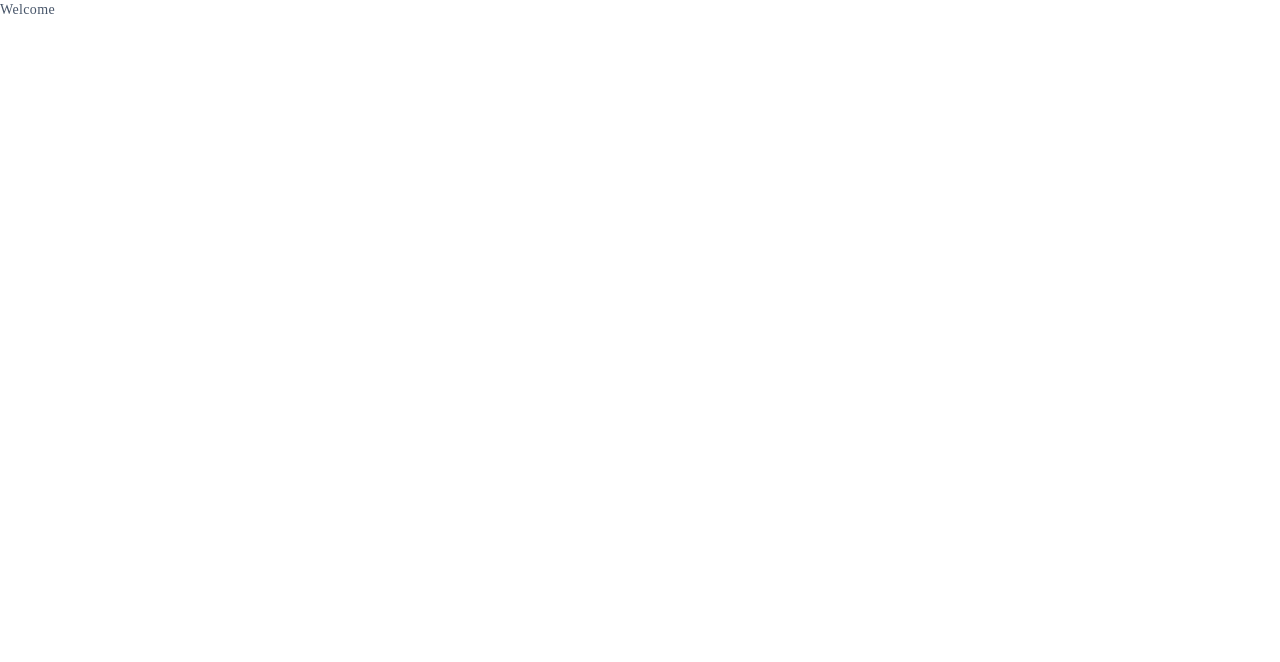
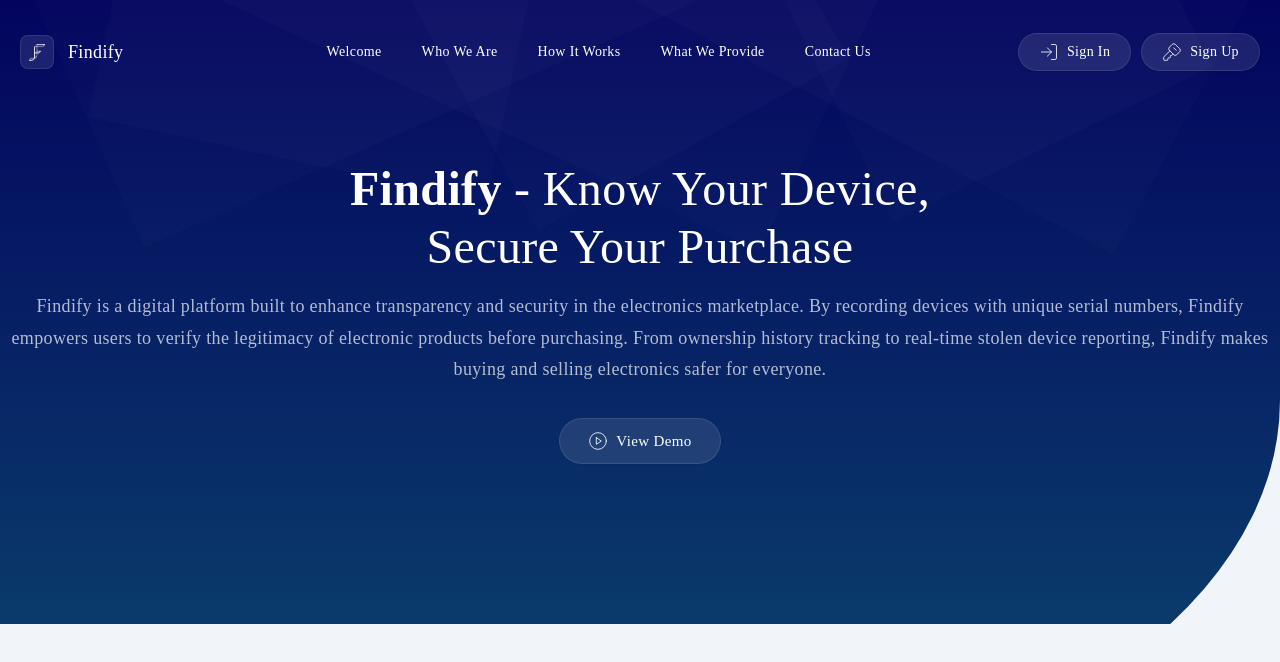
Before and after one commit to kajugadaniels/findify-client, a React (Vite) app: page / in a window 1280 px wide. Shown: the top 662 px of the page. Built offline with nearby package versions, Linux system fonts and the light colour scheme; a web font is replaced by a local one.

Commit message:
Design welcome

```diff
--- a/index.html
+++ b/index.html
@@ -4,7 +4,7 @@
     <meta charset="UTF-8" />
     <link rel="icon" type="image/svg+xml" href="/logo-icon-w.png" />
     <meta name="viewport" content="width=device-width, initial-scale=1.0" />
-    <title>Garagify</title>
+    <title>Findify</title>
 </head>
 <body>
     <div id="root"></div>
--- a/src/pages/Welcome.jsx
+++ b/src/pages/Welcome.jsx
@@ -1,8 +1,73 @@
 import React from 'react'
+import { Link } from 'react-router-dom'
+import Logo from '../assets/img/logo-icon-w.png'
+import { KeySquare, LogIn, Palette, PlayCircleIcon } from 'lucide-react'
 
 const Welcome = () => {
     return (
-        <div>Welcome</div>
+        <div className="landing-page relative before:content-[''] before:w-screen before:h-screen before:fixed before:bg-slate-100 before:z-[-1]">
+            <div className="background relative group overflow-x-hidden scroll-smooth before:content-[''] before:w-screen before:h-screen before:rounded-[0_0_50%] [&.background--hidden]:before:from-slate-100 [&.background--hidden]:before:to-transparent before:bg-gradient-to-b before:from-theme-1 before:to-theme-2 before:absolute before:z-[-1] before:transition-colors before:ease-in-out before:duration-300 after:content-[''] after:z-[-1] after:h-screen after:w-screen [&.background--hidden]:after:opacity-0 after:transition-[opacity,height] after:ease-in-out after:duration-300 after:top-0 after:fixed after:bg-texture-white after:bg-contain after:bg-fixed after:bg-[center_-25rem] after:bg-no-repeat">
+                <div className="container fixed inset-x-0 z-50 mx-auto">
+                    <div className="relative flex items-center h-16 w-full mt-5 px-5 before:content-[''] before:inset-0 before:box before:absolute before:opacity-0 before:border-0 before:bg-gradient-to-r before:from-theme-1 before:to-theme-2 before:rounded-xl group-[.background--hidden]:before:opacity-100 after:content-[''] after:z-[-1] after:inset-x-4 after:shadow-sm after:opacity-0 after:h-full after:bg-primary/5 after:border after:border-primary/10 after:absolute after:rounded-lg after:mx-auto after:top-0 after:mt-3 after:dark:bg-darkmode-600/70 after:dark:border-darkmode-500/60 group-[.background--hidden]:after:opacity-100">
+                        <a className="relative mr-14 flex items-center" href="">
+                            <div className="flex h-[34px] w-[34px] items-center justify-center rounded-lg border border-white/10 bg-white/10 transition-transform ease-in-out group-[.side-menu--collapsed.side-menu--on-hover]:xl:-rotate-180">
+                                <div className="relative h-[16px] w-[16px] [&_div]:bg-white">
+                                    <img src={Logo} />
+                                </div>
+                            </div>
+                            <div className="ml-3.5 text-lg font-medium text-white">
+                                Findify
+                            </div>
+                        </a>
+                        <div className="relative mx-auto flex items-center gap-10 text-white">
+                            <Link className="cursor-pointer" to="/">
+                                Welcome
+                            </Link>
+                            <Link className="cursor-pointer" to="/">
+                                Who We Are
+                            </Link>
+                            <Link className="cursor-pointer" to="/">
+                                How It Works
+                            </Link>
+                            <Link className="cursor-pointer" to="/">
+                                What We Provide
+                            </Link>
+                            <Link className="cursor-pointer" to="/">
+                                Contact Us
+                            </Link>
+                        </div>
+                        <div className="relative flex gap-2.5">
+                            <Link to='/login' className="transition duration-200 border shadow-sm inline-flex items-center justify-center py-2 font-medium cursor-pointer focus:ring-4 focus:ring-primary focus:ring-opacity-20 focus-visible:outline-none dark:focus:ring-slate-700 dark:focus:ring-opacity-50 [&:hover:not(:disabled)]:bg-opacity-90 [&:hover:not(:disabled)]:border-opacity-90 [&:not(button)]:text-center disabled:opacity-70 disabled:cursor-not-allowed rounded-full border-white/10 bg-white/10 px-5 text-white">
+                                <LogIn className="mr-2 stroke-[1] h-5 w-5" />
+                                Sign In
+                            </Link>
+                            <Link to='/register' className="transition duration-200 border shadow-sm inline-flex items-center justify-center py-2 font-medium cursor-pointer focus:ring-4 focus:ring-primary focus:ring-opacity-20 focus-visible:outline-none dark:focus:ring-slate-700 dark:focus:ring-opacity-50 [&:hover:not(:disabled)]:bg-opacity-90 [&:hover:not(:disabled)]:border-opacity-90 [&:not(button)]:text-center disabled:opacity-70 disabled:cursor-not-allowed rounded-full border-white/10 bg-white/10 px-5 text-white">
+                                <KeySquare className="mr-2 stroke-[1] h-5 w-5" />
+                                Sign Up
+                            </Link>
+                        </div>
+                    </div>
+                </div>
+                <div className="container relative z-10 pt-40">
+                    <div className="mb-40 flex flex-col items-center gap-56">
+                        <div className="flex flex-col items-center">
+                            <div className="text-center text-5xl font-medium leading-[1.2] text-white group-[.background--hidden]:text-slate-600">
+                                <strong>Findify</strong> - Know Your Device, <br /> Secure Your Purchase
+                            </div>
+                            <div className="mt-4 text-center text-lg leading-[1.75] text-white/70 group-[.background--hidden]:text-slate-600/70">
+                                Findify is a digital platform built to enhance transparency and security in the electronics marketplace. By recording devices with unique serial numbers, Findify empowers users to verify the legitimacy of electronic products before purchasing. From ownership history tracking to real-time stolen device reporting, Findify makes buying and selling electronics safer for everyone.
+                            </div>
+                            <Link to="/">
+                                <button className="transition duration-200 border shadow-sm inline-flex items-center justify-center font-medium cursor-pointer focus:ring-4 focus:ring-primary focus:ring-opacity-20 focus-visible:outline-none dark:focus:ring-slate-700 dark:focus:ring-opacity-50 [&:hover:not(:disabled)]:bg-opacity-90 [&:hover:not(:disabled)]:border-opacity-90 [&:not(button)]:text-center disabled:opacity-70 disabled:cursor-not-allowed rounded-full zoom-in mt-8 border-white/10 bg-white/10 px-7 py-3 text-[0.94rem] text-white group-[.background--hidden]:border-primary group-[.background--hidden]:bg-primary">
+                                    <PlayCircleIcon className="mr-2 stroke-[1] h-5 w-5" />
+                                    View Demo
+                                </button>
+                            </Link>
+                        </div>
+                    </div>
+                </div>
+            </div>
+        </div>
     )
 }
 
```
